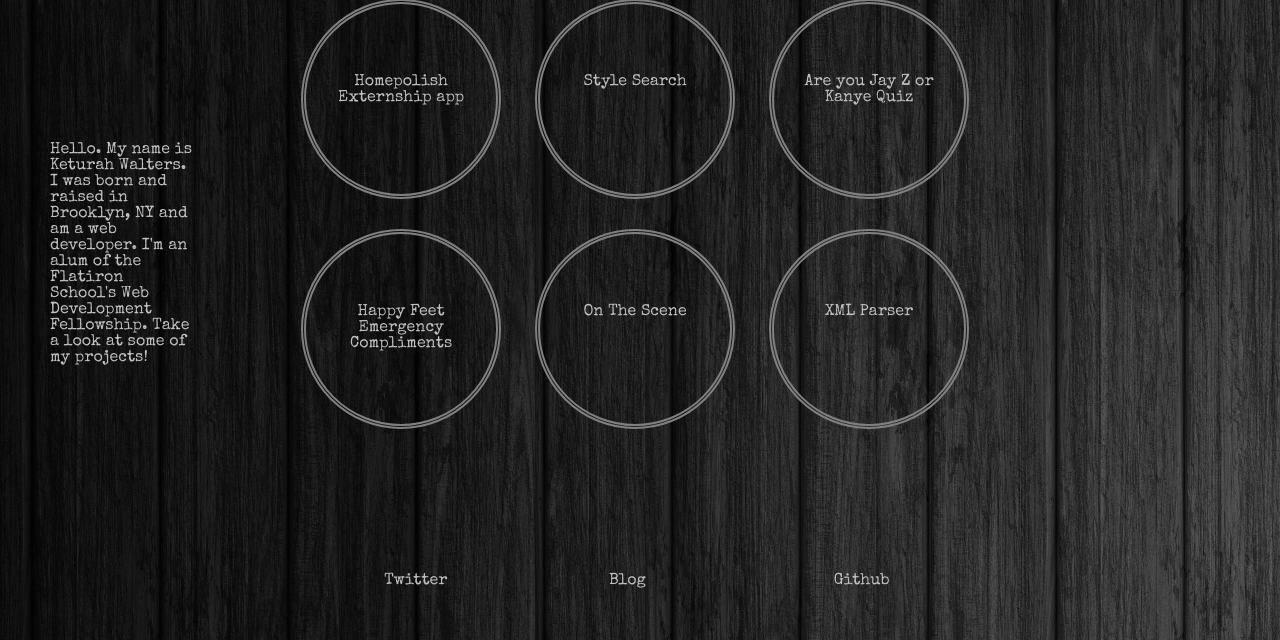
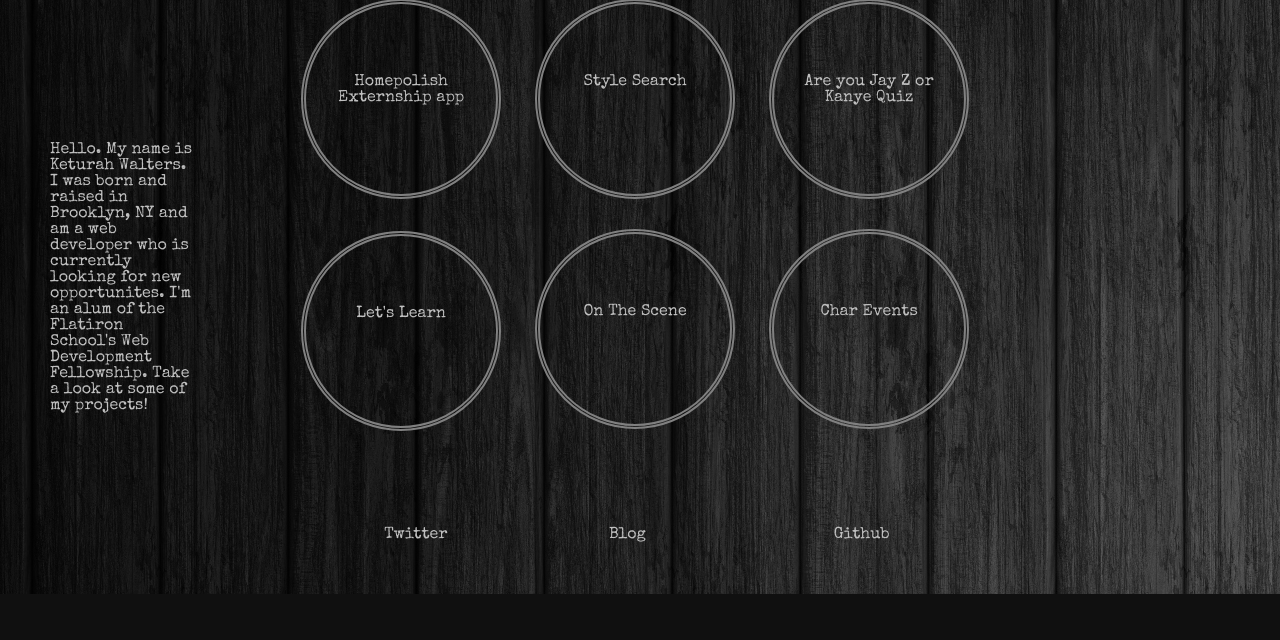
Before and after one commit to ketwalters/portfolio2, a PHP site: page / in a window 1280 px wide. Shown: the part 274-914 px from the top of the page. After the commit the page ends 868 px from the top, so only its background shows below. Run offline with PHP 8.4, Linux system fonts and the light colour scheme; some libraries are stand-ins or nearby versions.

Commit message:
add new projects

```diff
--- a/home.html
+++ b/home.html
@@ -1,3 +1,4 @@
+<!DOCTYPE html>
 <html>
    <head>
       <title>Keturah's Portfolio</title>
@@ -9,7 +10,7 @@
          <h1 class="curved-text">Keturah M Walters</h1>
       </div>
       <div class="aboutme">
-         <p>Hello.  My name is Keturah Walters.  I was born and raised in Brooklyn, NY and am a web developer.  I'm an alum of the Flatiron School's Web Development Fellowship.  Take a look at some of my projects!</p>
+         <p>Hello.  My name is Keturah Walters.  I was born and raised in Brooklyn, NY and am a web developer who is currently looking for new opportunites.  I'm an alum of the Flatiron School's Web Development Fellowship.  Take a look at some of my projects!</p>
       </div>
       <div class="projects">
          <div class="project" id="project1">
@@ -24,13 +25,13 @@
       </div>
       <div class="projects">
          <div class="project" id="project4">
-            <p><a href="http://happyfeetcompliments.herokuapp.com/">Happy Feet Emergency Compliments</a><p>
+            <p><a href="https://github.com/ketwalters/Education_App">Let's Learn</a><p>
          </div>
          <div class="project" id="project5">
             <p><a href="https://github.com/ketwalters/movie_app">On The Scene</a><br><br><br><p>
          </div>
          <div class="project" id="project6">
-            <p><a href="https://github.com/ketwalters/Economics_XML">XML Parser</a><br><br><br><p>
+            <p><a href="https://char-event.herokuapp.com/">Char Events</a><br><br><br><p>
          </div>
       </div>
       <footer class="contact">
--- a/stylesheet/styles.css
+++ b/stylesheet/styles.css
@@ -21,6 +21,10 @@ body {
 
 .project p {
 	margin-top: 50px;
+}
+
+#project4 {
+  bottom: 30px;
 }
 
 a {
@@ -100,3 +104,23 @@ a {
 	color: black;
 
 }
+
+
+@media (max-width: 500px) {
+      .aboutme {
+      	left: 1%;
+      }
+
+      .projects {
+      	margin-left: 55px;
+      }
+
+      .contact {
+      	left: 18%;
+      }
+
+      .name {
+      	right: 1%;
+      }
+
+}
```
Also changed, not shown: images/Family_on_vacation_page-bg_14245-1.jpg (added), images/Raquel-Nurse-McNabb-Donovan-McNabb-wife-photo.jpg (added), images/atlanta-skyline-at-dusk-midtown-color-panorama-jon-holiday.jpg (added), images/o-BLACK-FAMILY-facebook.jpg (added), images/tumblr_n3uof2wJgH1qahp72o1_500.jpg (added), images/tumblr_n8bcznxHyf1qe1dj5o1_500.jpg (added).
